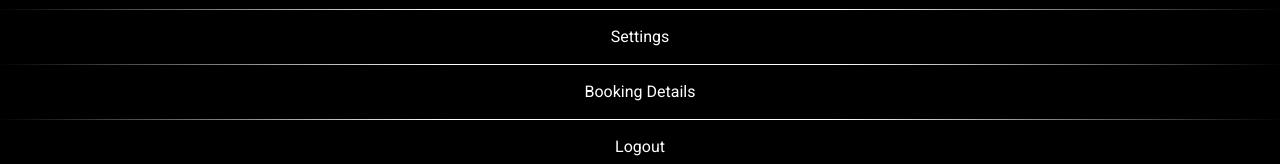
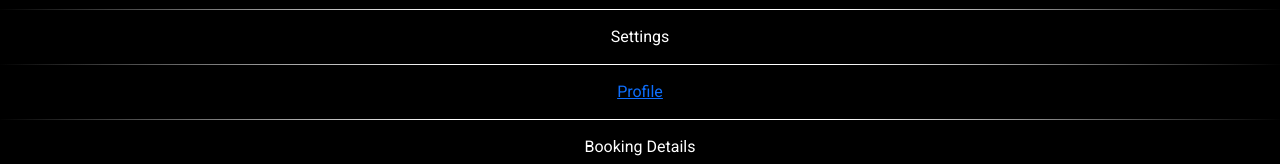
Before and after one commit to Prem6369/Angular, an Angular app: page /Profile in a window 1280 px wide. Shown: the part 340-504 px from the top of the page. Built offline with nearby package versions, Linux system fonts and the light colour scheme; no server answers.

Commit message:
add routing and new field in profile

```diff
--- a/src/app/Components/user-profile/user-profile.component.html
+++ b/src/app/Components/user-profile/user-profile.component.html
@@ -19,6 +19,8 @@
         <div class="line"></div>
         <div class="text1">Settings</div>
         <div class="line"></div>
+        <div class="text1"><a routerLink="/UpdateProfile">Profile</a></div>
+        <div class="line"></div>
         <div class="text2"><a routerLink="/booking-details">Booking Details</a></div>
         <div class="line"></div>
         <div class="text3" (click)="Logout()" >Logout</div>
--- a/src/app/app-routing.module.ts
+++ b/src/app/app-routing.module.ts
@@ -12,6 +12,7 @@ import { ResortAddGuestComponent } from './Components/resort-add-guest/resort-ad
 import { ResortAddEmployeeComponent } from './Components/resort-add-employee/resort-add-employee.component';
 import { BookingPreviewComponent } from './Components/booking-preview/booking-preview.component';
 import { ResortBookingDetailsComponent } from './Components/resort-booking-details/resort-booking-details.component';
+import { UpdateProfileComponent } from './Components/update-profile/update-profile.component';
 
 const routes: Routes = [
   {path:'Home',component:HomeComponent},
@@ -25,7 +26,8 @@ const routes: Routes = [
   {path:'Addguest',component:ResortAddGuestComponent},
   {path:'Addemployee',component:ResortAddEmployeeComponent},
   {path:'booking-preview',component:BookingPreviewComponent},
-  {path:'booking-details',component:ResortBookingDetailsComponent}
+  {path:'booking-details',component:ResortBookingDetailsComponent},
+  {path:'UpdateProfile',component:UpdateProfileComponent}
 ];
 
 @NgModule({
```
